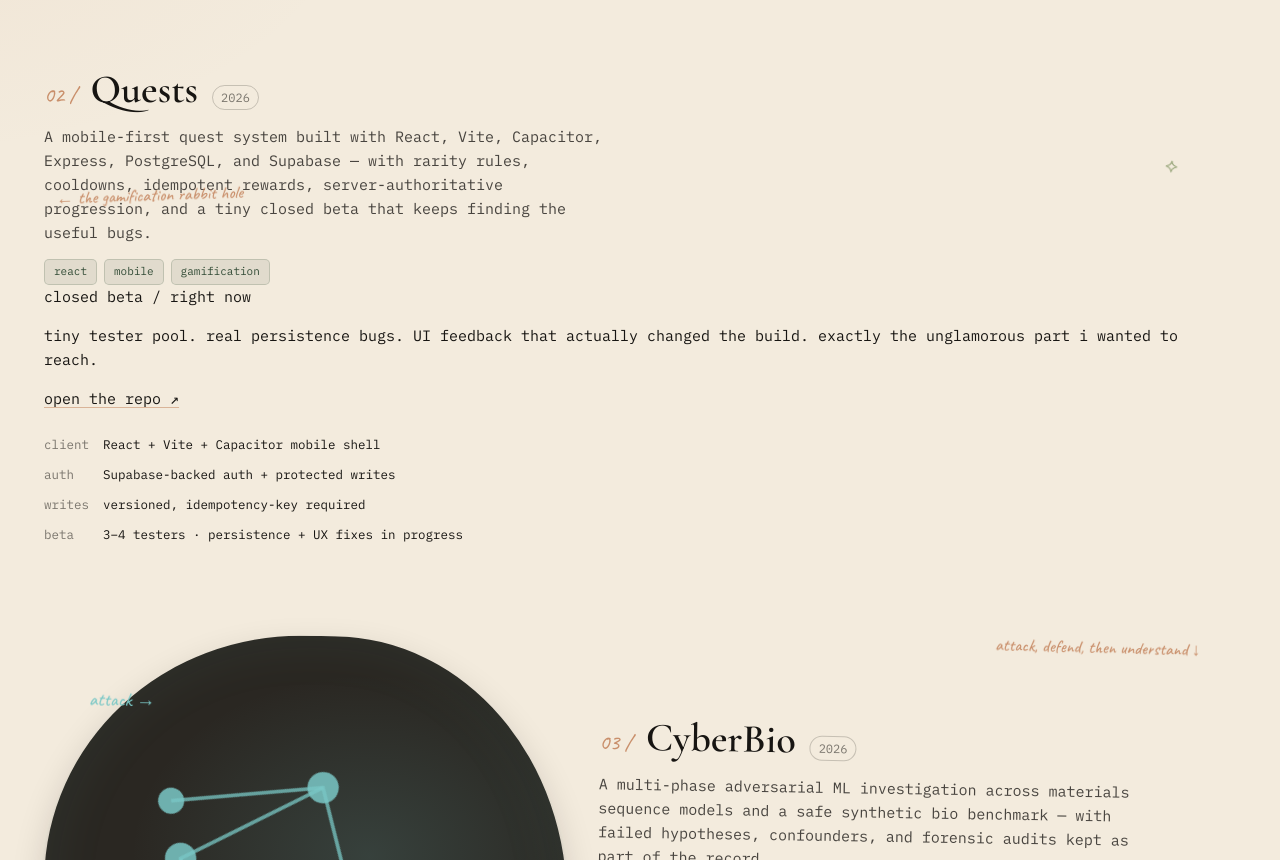
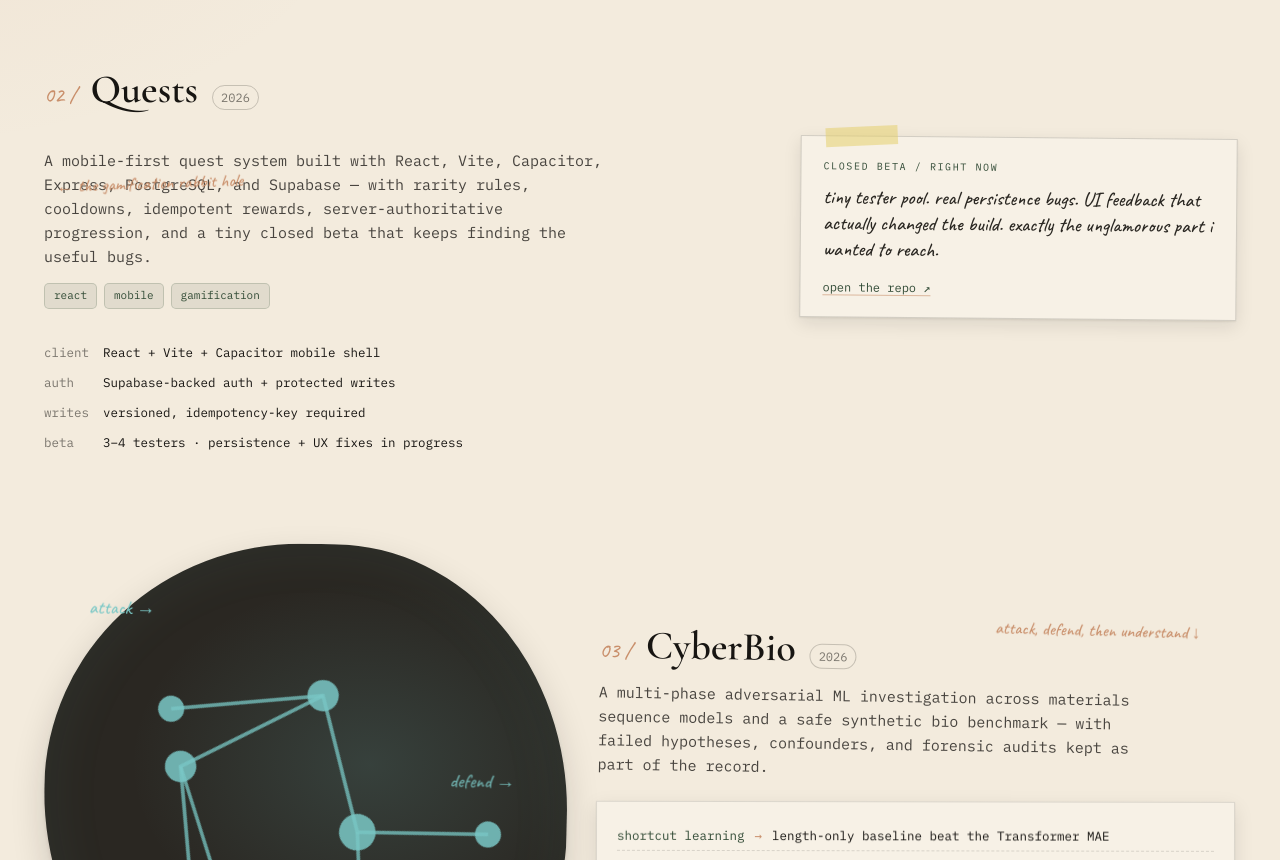
Before and after one commit to Mrudula-itsjuzme/portfolio-site, a React (Vite) app: page / in a window 1280 px wide. Shown: the part 1940-2800 px from the top of the page. Built offline with nearby package versions, Linux system fonts and the light colour scheme.

Commit message:
style: calm the layout and replace fake visuals with honest project UI

```diff
--- a/src/styles/lab.css
+++ b/src/styles/lab.css
@@ -1714,3 +1714,212 @@ html[data-fullscreen="true"] .hero,
 .spinning-record {
   animation: spinRecord 2.5s linear infinite;
 }
+
+
+
+
+/* ============================================================
+   final pass — less portfolio theatre, more actual work
+   ============================================================ */
+
+.quests-real-grid {
+  display: grid;
+  grid-template-columns: minmax(0, 1.25fr) minmax(260px, 0.75fr);
+  gap: 28px;
+  align-items: start;
+  margin: 24px 0 18px;
+}
+
+.product-note {
+  position: relative;
+  padding: 22px 22px 18px;
+  background: var(--cream);
+  border: 1px solid rgba(23, 21, 18, 0.16);
+  box-shadow: var(--shadow-paper);
+  transform: rotate(0.5deg);
+}
+
+.product-note::before {
+  content: "";
+  position: absolute;
+  width: 72px;
+  height: 19px;
+  top: -10px;
+  left: 24px;
+  background: rgba(227, 205, 101, 0.5);
+  transform: rotate(-3deg);
+}
+
+.product-note-label {
+  display: block;
+  margin-bottom: 10px;
+  font-size: 10px;
+  letter-spacing: 0.16em;
+  text-transform: uppercase;
+  color: var(--forest);
+}
+
+.product-note p {
+  margin: 0 0 12px;
+  font-family: var(--hand);
+  font-size: 20px;
+  line-height: 1.3;
+  color: var(--charcoal);
+}
+
+.product-note a {
+  font-size: 12px;
+  color: var(--forest);
+}
+
+.archis-real-flow {
+  display: grid;
+  grid-template-columns: 1fr auto 1fr auto 1fr;
+  gap: 14px;
+  align-items: stretch;
+  margin: 30px 0 22px;
+}
+
+.archis-step {
+  min-height: 150px;
+  padding: 18px;
+  border: 1px solid rgba(23, 21, 18, 0.18);
+  background: var(--paper-alt);
+  box-shadow: var(--shadow-paper);
+  display: flex;
+  flex-direction: column;
+  gap: 8px;
+}
+
+.archis-step:nth-child(1) { transform: rotate(-0.6deg); }
+.archis-step:nth-child(3) { transform: rotate(0.5deg); }
+.archis-step:nth-child(5) { transform: rotate(-0.3deg); }
+
+.archis-step > span {
+  font-size: 10px;
+  letter-spacing: 0.15em;
+  color: var(--clay);
+}
+
+.archis-step strong {
+  font-family: var(--serif);
+  font-size: 26px;
+  font-weight: 600;
+}
+
+.archis-step small {
+  margin-top: auto;
+  font-size: 12px;
+  line-height: 1.55;
+  color: rgba(23, 21, 18, 0.65);
+}
+
+.archis-flow-arrow {
+  align-self: center;
+  font-family: var(--hand);
+  font-size: 28px;
+  color: var(--forest);
+}
+
+/* keep the interface playful, not noisy */
+.header-pill-btn.theme-btn {
+  background: transparent;
+  border-color: rgba(247, 241, 230, 0.18);
+  color: rgba(247, 241, 230, 0.66);
+  padding-inline: 8px;
+}
+
+.header-pill-btn.theme-btn:hover {
+  background: rgba(247, 241, 230, 0.08);
+  color: var(--cream);
+}
+
+@media (max-width: 980px) {
+  .lab-header {
+    gap: 10px;
+    padding: 10px 18px;
+  }
+
+  .lab-status {
+    display: none;
+  }
+
+  .lab-nav {
+    margin-left: auto;
+    overflow-x: auto;
+    scrollbar-width: none;
+  }
+
+  .lab-nav::-webkit-scrollbar {
+    display: none;
+  }
+
+  .lab-nav a,
+  .header-pill-btn {
+    flex: 0 0 auto;
+  }
+}
+
+@media (max-width: 720px) {
+  .lab {
+    padding-inline: 16px;
+  }
+
+  .lab-header .exe {
+    font-size: 12px;
+  }
+
+  .lab-nav a {
+    padding: 5px 7px;
+    font-size: 11px;
+  }
+
+  .lab-nav .nav-ext {
+    display: none;
+  }
+
+  .hero {
+    padding-top: 34px;
+    gap: 24px;
+  }
+
+  .hero-name {
+    font-size: clamp(54px, 19vw, 78px);
+  }
+
+  .hero-visuals {
+    min-height: 0 !important;
+  }
+
+  .quests-real-grid,
+  .archis-real-flow {
+    grid-template-columns: 1fr;
+  }
+
+  .archis-flow-arrow {
+    transform: rotate(90deg);
+    justify-self: center;
+    line-height: 1;
+  }
+
+  .archis-step,
+  .archis-step:nth-child(1),
+  .archis-step:nth-child(3),
+  .archis-step:nth-child(5),
+  .product-note {
+    transform: none;
+  }
+
+  .project {
+    margin-top: 54px;
+  }
+}
+
+@media (prefers-reduced-motion: reduce) {
+  .project-cyberbio .molecule svg,
+  .project-cyberbio .attack-arrow,
+  .rec-dot,
+  .lab-header .blink {
+    animation: none !important;
+  }
+}
```
